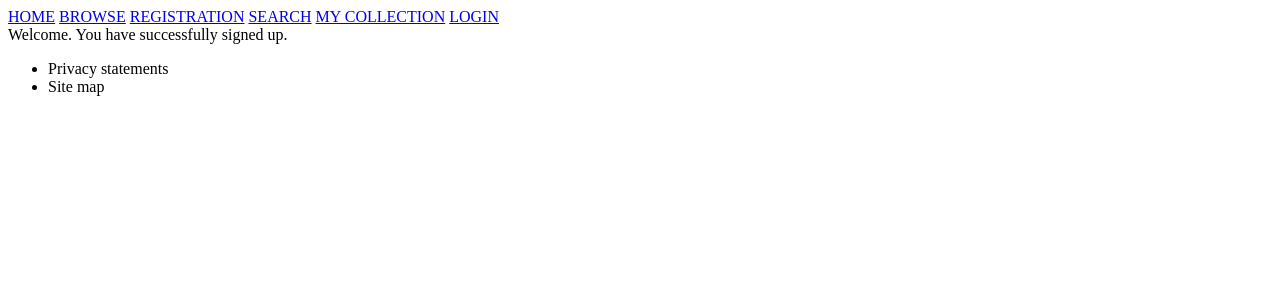
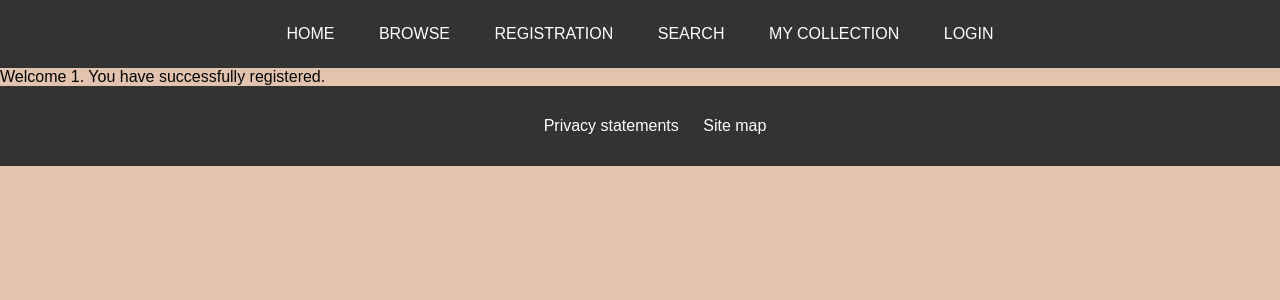
Before and after one commit to felixzlu/WEBDEV2, a PHP site: page /registrationConfirmation.php?username=1 in a window 1280 px wide. Shown: the top 300 px of the page. Run offline with PHP 8.4, Linux system fonts and the light colour scheme.

Commit message:
registration

```diff
--- a/frontend/registration2.php
+++ b/frontend/registration2.php
@@ -13,7 +13,7 @@
         $sql = "INSERT INTO users (username,password,email) VALUES ('$username','$password','$email')";
         $result = mysqli_query($db, $sql);
         confirm_result_set($result);
-        header("Location: registrationConfirmation.php");
+        header("Location: registrationConfirmation.php?username=$username");
     }
 
 ?>
--- a/frontend/registrationConfirmation.php
+++ b/frontend/registrationConfirmation.php
@@ -3,11 +3,14 @@
 <head>
     <meta charset="UTF-8">
     <meta name="viewport" content="width=device-width, initial-scale=1.0">
+    <link rel="stylesheet" href="./css/style.css">
+    <script src="./js/script.js"></script>
     <title>Document</title>
 </head>
 <body>
     <?php include ("header.php") ?>
-    Welcome. You have successfully signed up.
+    <?php $username = $_GET['username'];?>
+    Welcome <?php echo $username?>. You have successfully registered.
     <?php include ("footer.php") ?>
 </body>
 </html>
```
